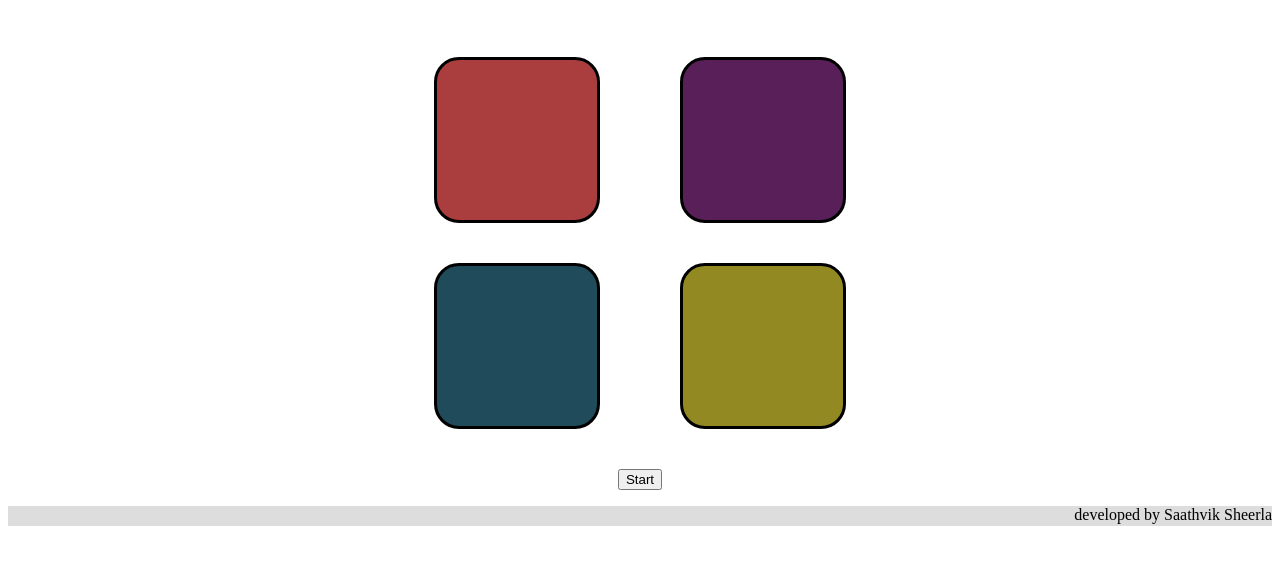
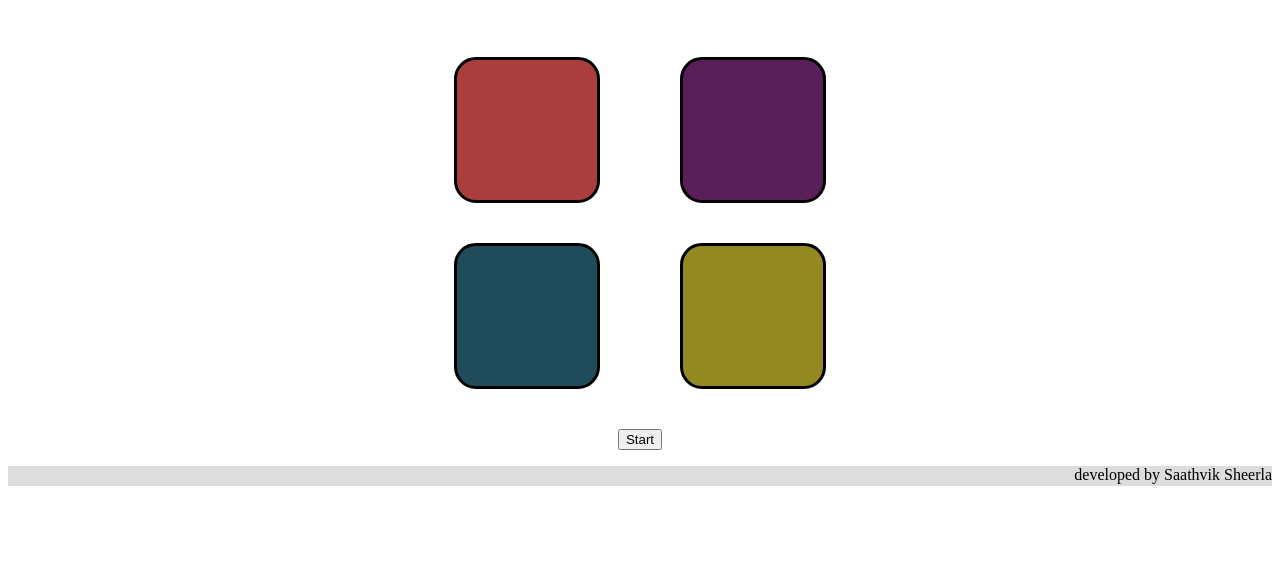
Before and after one commit to Saathvik-Sheerla/FlashingGame, a plain HTML site: page index.html in a window 1280 px wide. Shown: the part 110-674 px from the top of the page. Drawn offline with Linux system fonts and the light colour scheme.

Commit message:
bubble touch effect added style.css

```diff
--- a/style.css
+++ b/style.css
@@ -11,8 +11,8 @@ body{
 }
 
 .btn{
-    height: 160px;
-    width: 160px;
+    height: 140px;
+    width: 140px;
     border: 3px solid black;
     border-radius: 15%;
     margin: 2.5rem;
@@ -44,13 +44,14 @@ body{
 }
 
 .userFlash{
-    background-color: rgb(160, 246, 227);
+    transform: scale(1.05);
 }
 
 .errorRed{
     background-color: red;
 }
 
+
 .classbtnremove{
     display: none;
 }
```
